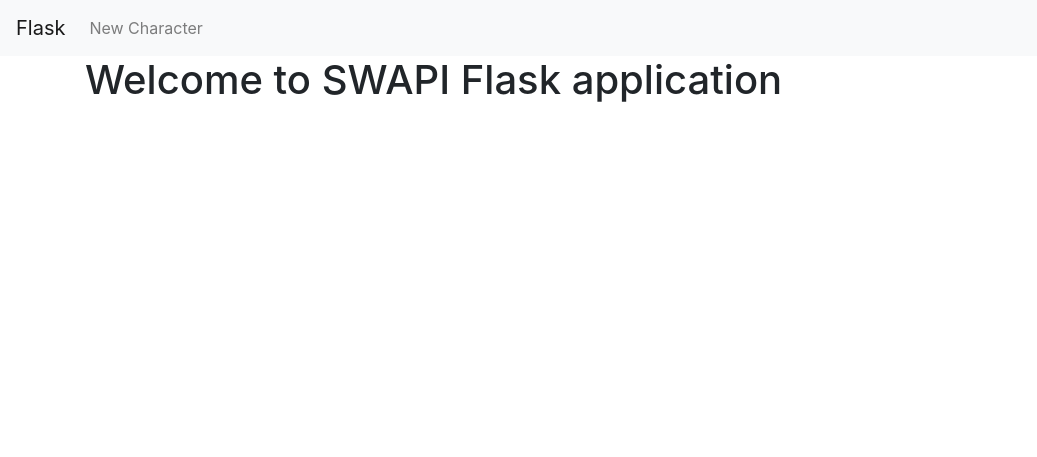
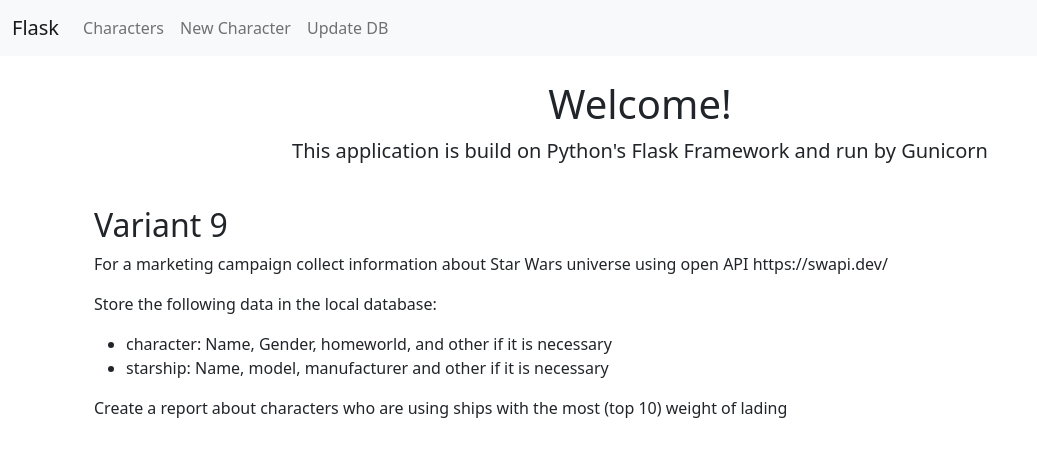
Before and after one commit to drigut/stm18-flask, a Flask app: page / in a window 1280 px wide. Shown: the top 457 px of the page, without its empty margins (0-1037 px from the left). Run offline with Flask 2, Linux system fonts and the light colour scheme; data that the repository does not hold is empty; some libraries are stand-ins or nearby versions.

Commit message:
Refactore front-end and add update button

```diff
--- a/app.py
+++ b/app.py
@@ -3,10 +3,24 @@
 
 import os
 import sqlite3
+from datetime import time
 
-from flask import Flask, request, render_template, send_from_directory, url_for, flash, redirect
+import requests
+
+from flask import Flask, request, render_template, send_from_directory, url_for, flash, redirect, json, Response, \
+    jsonify
 from flask_bootstrap import Bootstrap
 from werkzeug.exceptions import abort
+
+PEOPLE = 'https://swapi.dev/api/people/'
+# PLANETS = 'https://swapi.dev/api/planets/'
+# STARSHIPS = 'https://swapi.dev/api/starships/'
+
+
+def get_value(req):
+    jsonData = json.dumps(requests.get(req).json())
+    return json.loads(jsonData)
+
 
 app = Flask(__name__)
 app.config['SECRET_KEY'] = 'your secret key'
@@ -36,16 +50,51 @@ def favicon():
 
 @app.route('/')
 def index():
+    return render_template('index.html')
+
+
+@app.route('/update')
+def update():
+    connection = sqlite3.connect('database.db')
+
+    with open('schema.sql') as f:
+        connection.executescript(f.read())
+
+    cur = connection.cursor()
+    count = get_value(PEOPLE)["count"]
+
+    while count > 0:
+        try:
+            name = get_value(PEOPLE + str(count))["name"]
+            gender = get_value(PEOPLE + str(count))["gender"]
+            homeworld = get_value(get_value(PEOPLE + str(count))["homeworld"])["name"]
+            # starships = [{'name': get_value(item)["name"],
+            #             'model': get_value(item)["model"],
+            #             'manufacturer': get_value(item)["manufacturer"],
+            #             'cargo_capacity': get_value(item)["cargo_capacity"]}
+            #            for item in get_value(key + str(count))["starships"]])
+
+            cur.execute("INSERT INTO PEOPLE (NAME, GENDER, HOMEWORLD) VALUES (?, ?, ?)",
+                        (name, gender, homeworld))
+
+            count -= 1
+
+        except KeyError:
+            count -= 1
+            pass
+
+    connection.commit()
+    connection.close()
+
+    return render_template('update.html')
+
+
+@app.route('/characters')
+def characters():
     conn = get_db_connection()
     characters = conn.execute('SELECT * FROM PEOPLE').fetchall()
     conn.close()
-    return render_template('index.html', characters=characters)
-
-
-@app.route('/<int:character_id>')
-def character(character_id):
-    character = get_character(character_id)
-    return render_template('character.html', character=character)
+    return render_template('characters.html', characters=characters)
 
 
 @app.route('/create', methods=('GET', 'POST'))
@@ -85,7 +134,7 @@ def edit(id):
                          (name, gender, homeworld, id))
             conn.commit()
             conn.close()
-            return redirect(url_for('index'))
+            return redirect(url_for('characters'))
 
     return render_template('edit.html', character=character)
 
@@ -98,7 +147,7 @@ def delete(id):
     conn.commit()
     conn.close()
     flash('"{}" was successfully deleted!'.format(character['name']))
-    return redirect(url_for('index'))
+    return redirect(url_for('characters'))
 
 
 if __name__ == '__main__':
--- a/templates/base.html
+++ b/templates/base.html
@@ -3,38 +3,50 @@
   <head>
     <!-- Required meta tags -->
     <meta charset="utf-8">
-    <meta name="viewport" content="width=device-width, initial-scale=1, shrink-to-fit=no">
+    <meta name="viewport" content="width=device-width, initial-scale=1">
 
     <!-- Bootstrap CSS -->
-    <link rel="stylesheet" href="https://stackpath.bootstrapcdn.com/bootstrap/4.3.1/css/bootstrap.min.css" integrity="sha384-ggOyR0iXCbMQv3Xipma34MD+dH/1fQ784/j6cY/iJTQUOhcWr7x9JvoRxT2MZw1T" crossorigin="anonymous">
+    <link href="https://cdn.jsdelivr.net/npm/bootstrap@5.0.2/dist/css/bootstrap.min.css" rel="stylesheet" integrity="sha384-EVSTQN3/azprG1Anm3QDgpJLIm9Nao0Yz1ztcQTwFspd3yD65VohhpuuCOmLASjC" crossorigin="anonymous">
 
     <title>{% block title %} {% endblock %}</title>
   </head>
   <body>
-    <nav class="navbar navbar-expand-md navbar-light bg-light">
+    <nav class="navbar navbar-expand-md navbar-light bg-light ">
+        <div class="container-fluid" >
             <a class="navbar-brand" href="{{ url_for('index')}}">Flask</a>
-        <button class="navbar-toggler" type="button" data-toggle="collapse" data-target="#navbarNav" aria-controls="navbarNav" aria-expanded="false" aria-label="Toggle navigation">
+            <button class="navbar-toggler " type="button" data-toggle="collapse" data-target="#navbarNav" aria-controls="navbarNav" aria-expanded="false" aria-label="Toggle navigation">
                 <span class="navbar-toggler-icon"></span>
             </button>
             <div class="collapse navbar-collapse" id="navbarNav">
                 <ul class="navbar-nav">
                     <li class="nav-item">
+                        <a class="nav-link" href="{{url_for('characters')}}">Characters</a>
+                    </li>
+                    <li class="nav-item">
                         <a class="nav-link" href="{{url_for('create')}}">New Character</a>
                     </li>
+                    <li class="nav-item">
+                        <a class="nav-link" href="{{url_for('update')}}">Update DB</a>
+                    </li>
                 </ul>
+            </div>
         </div>
     </nav>
     <div class="container">
         {% for message in get_flashed_messages() %}
             <div class="alert alert-danger">{{ message }}</div>
         {% endfor %}
+        <br>
         {% block content %} {% endblock %}
     </div>
 
-    <!-- Optional JavaScript -->
-    <!-- jQuery first, then Popper.js, then Bootstrap JS -->
-    <script src="https://code.jquery.com/jquery-3.3.1.slim.min.js" integrity="sha384-q8i/X+965DzO0rT7abK41JStQIAqVgRVzpbzo5smXKp4YfRvH+8abtTE1Pi6jizo" crossorigin="anonymous"></script>
-    <script src="https://cdnjs.cloudflare.com/ajax/libs/popper.js/1.14.7/umd/popper.min.js" integrity="sha384-UO2eT0CpHqdSJQ6hJty5KVphtPhzWj9WO1clHTMGa3JDZwrnQq4sF86dIHNDz0W1" crossorigin="anonymous"></script>
-    <script src="https://stackpath.bootstrapcdn.com/bootstrap/4.3.1/js/bootstrap.min.js" integrity="sha384-JjSmVgyd0p3pXB1rRibZUAYoIIy6OrQ6VrjIEaFf/nJGzIxFDsf4x0xIM+B07jRM" crossorigin="anonymous"></script>
+    <!-- Option 1: Bootstrap Bundle with Popper -->
+    <script src="https://cdn.jsdelivr.net/npm/bootstrap@5.0.2/dist/js/bootstrap.bundle.min.js" integrity="sha384-MrcW6ZMFYlzcLA8Nl+NtUVF0sA7MsXsP1UyJoMp4YLEuNSfAP+JcXn/tWtIaxVXM" crossorigin="anonymous"></script>
+
+    <!-- Option 2: Separate Popper and Bootstrap JS -->
+    <!--
+    <script src="https://cdn.jsdelivr.net/npm/@popperjs/core@2.9.2/dist/umd/popper.min.js" integrity="sha384-IQsoLXl5PILFhosVNubq5LC7Qb9DXgDA9i+tQ8Zj3iwWAwPtgFTxbJ8NT4GN1R8p" crossorigin="anonymous"></script>
+    <script src="https://cdn.jsdelivr.net/npm/bootstrap@5.0.2/dist/js/bootstrap.min.js" integrity="sha384-cVKIPhGWiC2Al4u+LWgxfKTRIcfu0JTxR+EQDz/bgldoEyl4H0zUF0QKbrJ0EcQF" crossorigin="anonymous"></script>
+    -->
   </body>
 </html>
--- a/templates/index.html
+++ b/templates/index.html
@@ -1,14 +1,18 @@
 {% extends 'base.html' %}
-
 {% block content %}
-    <h1>{% block title %} Welcome to SWAPI Flask application{% endblock %}</h1>
-    {% for character in characters %}
-        <a href="{{ url_for('character', character_id=character['id']) }}">
-            <h2>{{ character['name'] }}</h2>
-        </a>
-        <a href="{{ url_for('edit', id=character['id']) }}">
-            <span class="badge badge-warning">Edit</span>
-        </a>
-        <hr>
-    {% endfor %}
+    <div class="jumbotron text-center">
+    <h1>Welcome!</h1>
+        <p class="lead">This application is build on Python's Flask Framework and run by Gunicorn</p>
+    </div>
+    <br>
+    <div class="container">
+        <h2>Variant 9</h2>
+        <p>For a marketing campaign collect information about Star Wars universe using open API https://swapi.dev/ </p>
+        <p>Store the following data in the local database:</p>
+        <ul>
+            <li>character: Name, Gender, homeworld, and other if it is necessary</li>
+            <li>starship: Name, model, manufacturer and other if it is necessary</li>
+        </ul>
+        <p>Create a report about characters who are using ships with the most (top 10) weight of lading</p>
+    </div>
 {% endblock %}
```
Also changed, not shown: init_db.py (+48 -52 lines), templates/character.html (deleted, +0 -7 lines), templates/characters.html (added, +28 -0 lines), templates/create.html (+4 -3 lines), templates/edit.html (+4 -4 lines), templates/update.html (added, +7 -0 lines), 1 other file. Lines whose indentation alone changed are shown as unchanged.
